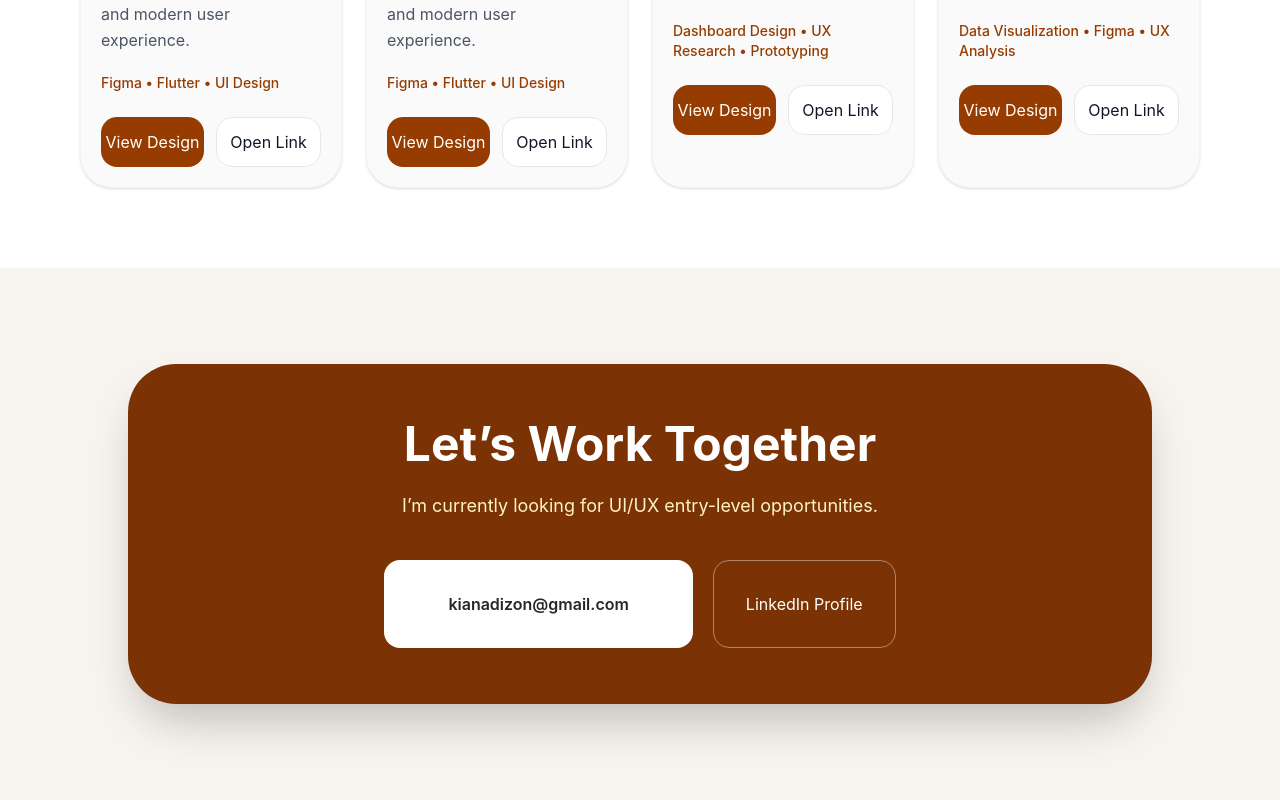
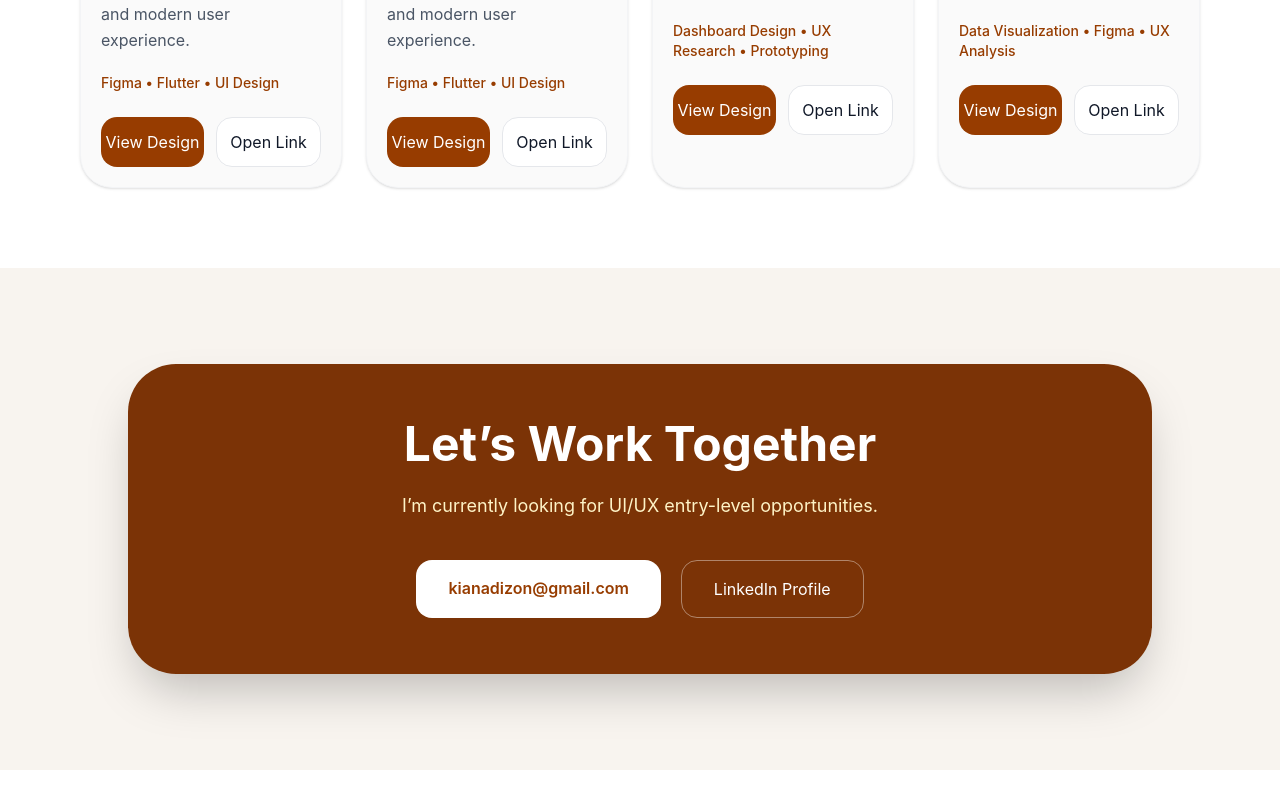
Before and after one commit to K-mariedizon/My-Portfolio, a React (Vite) app: page / in a window 1280 px wide. Shown: the part 2421-3221 px from the top of the page. After the commit the page ends 3191 px from the top, so only its background shows below. Built offline with nearby package versions, Linux system fonts and the light colour scheme.

Commit message:
Update portfolio

```diff
--- a/src/App.jsx
+++ b/src/App.jsx
@@ -314,14 +314,13 @@ export default function PortfolioWebsite() {
           </p>
 
           <div className="flex flex-col md:flex-row gap-5 justify-center">
-            <button className="bg-white text-amber-800 px-8 py-4 rounded-2xl font-semibold hover:scale-105 transition">
               <a
                 href="mailto:kianadizon@gmail.com"
-                className="bg-white text-stone-800 px-8 py-4 rounded-2xl font-semibold hover:scale-105 transition inline-block"
+                className="bg-white text-amber-800 px-8 py-4 rounded-2xl font-semibold hover:scale-105 transition inline-block"
               >
                 kianadizon@gmail.com
               </a>
-            </button>
+
 
             <button
               onClick={openLinkedIn}
```
